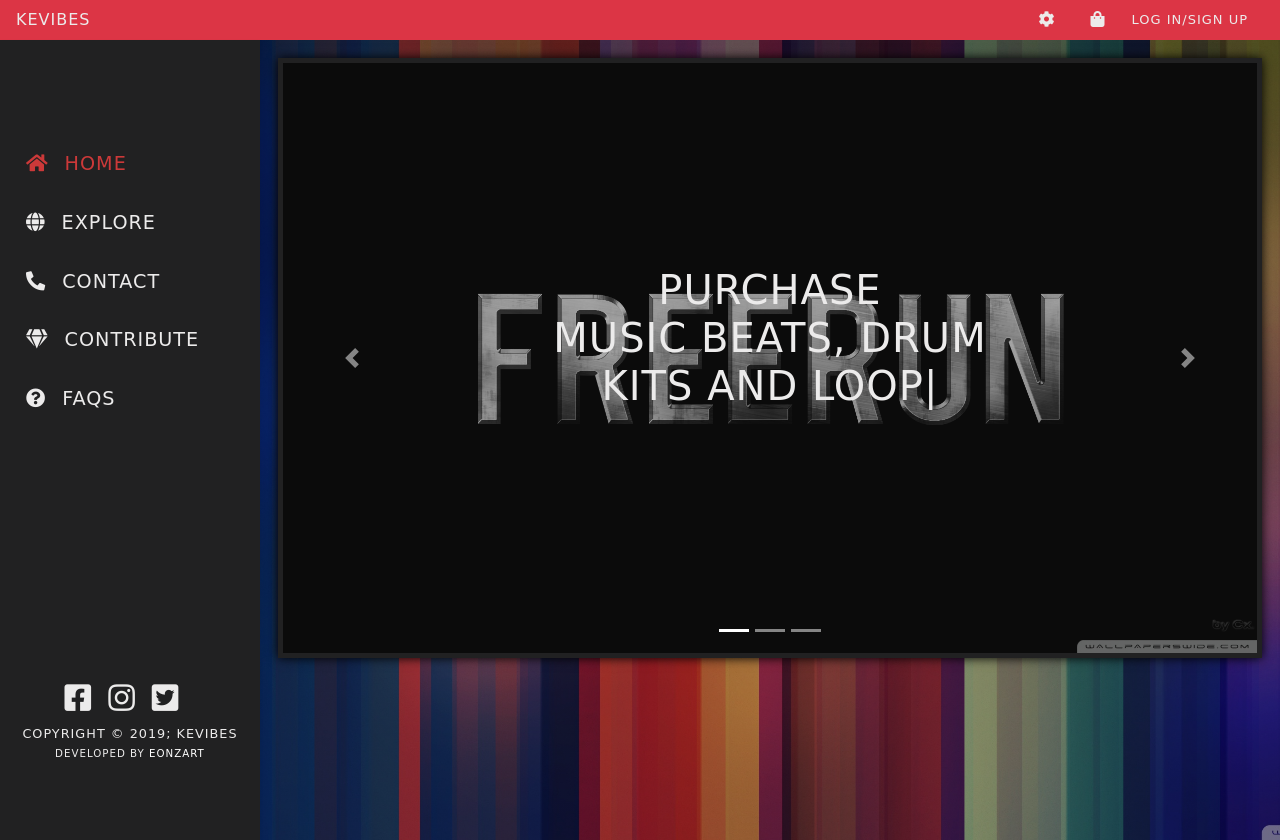
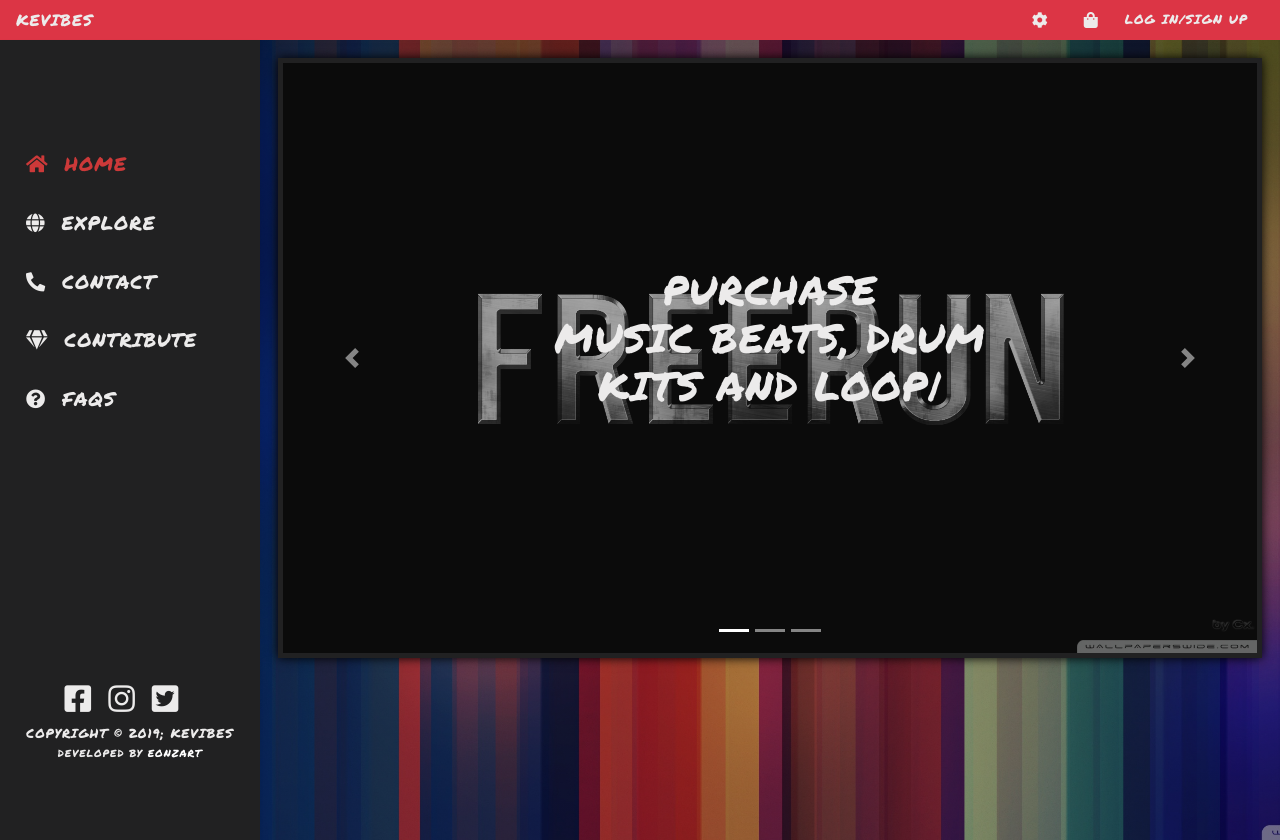
Before and after one commit to Eonsinde/ebbeats, a Django app: page / in a window 1280 px wide. Run offline with Django 3.2, Linux system fonts and the light colour scheme; some libraries are stand-ins or nearby versions.

Commit message:
modified:   kevibes/static/kevibes/style.css

```diff
--- a/kevibes/static/kevibes/style.css
+++ b/kevibes/static/kevibes/style.css
@@ -1,4 +1,4 @@
-/* @import url('https://fonts.googleapis.com/css?family=Permanent+Marker&display=swap'); */
+@import url('https://fonts.googleapis.com/css?family=Permanent+Marker&display=swap');
 
 *{
     margin: 0;
```
